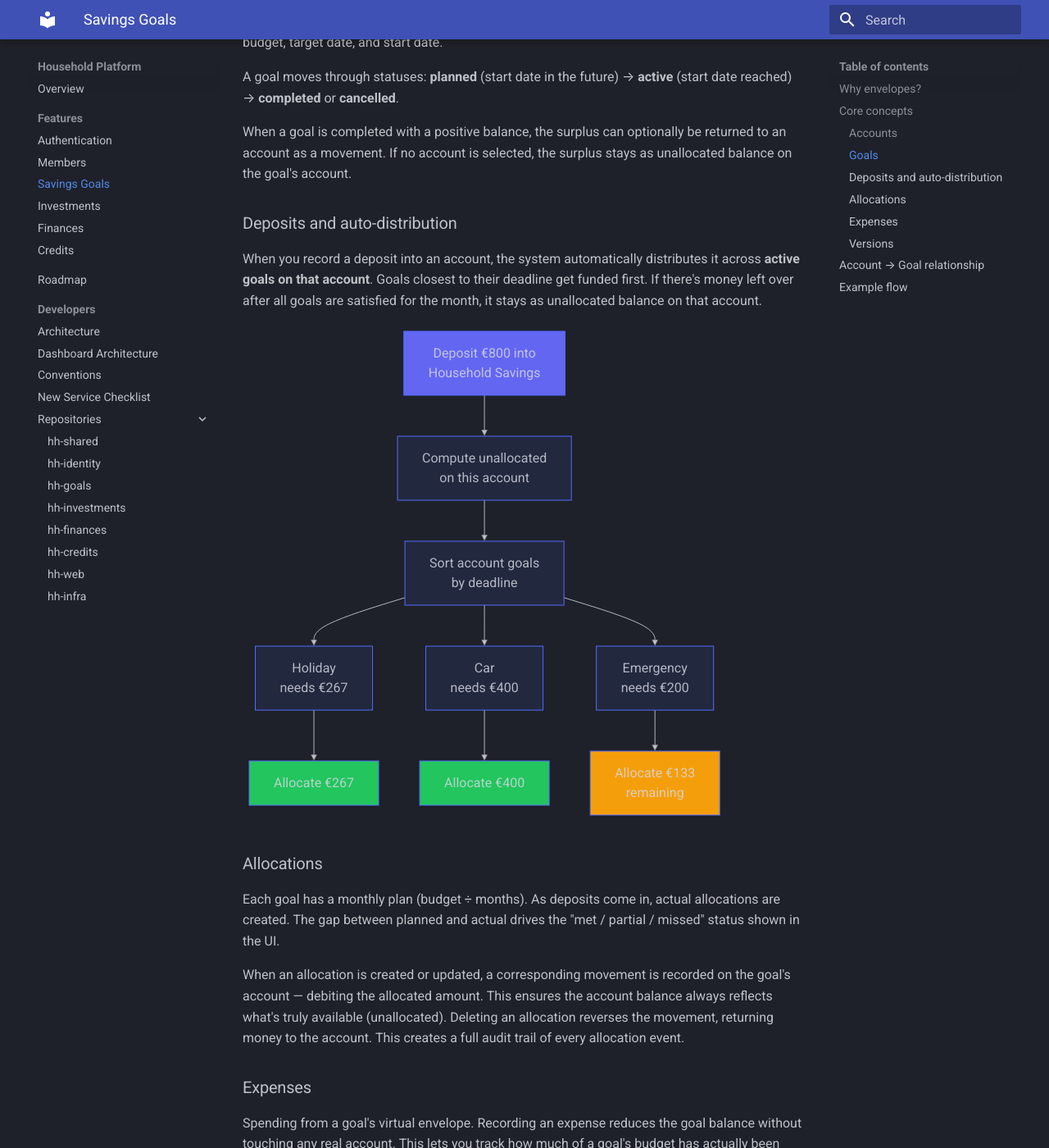
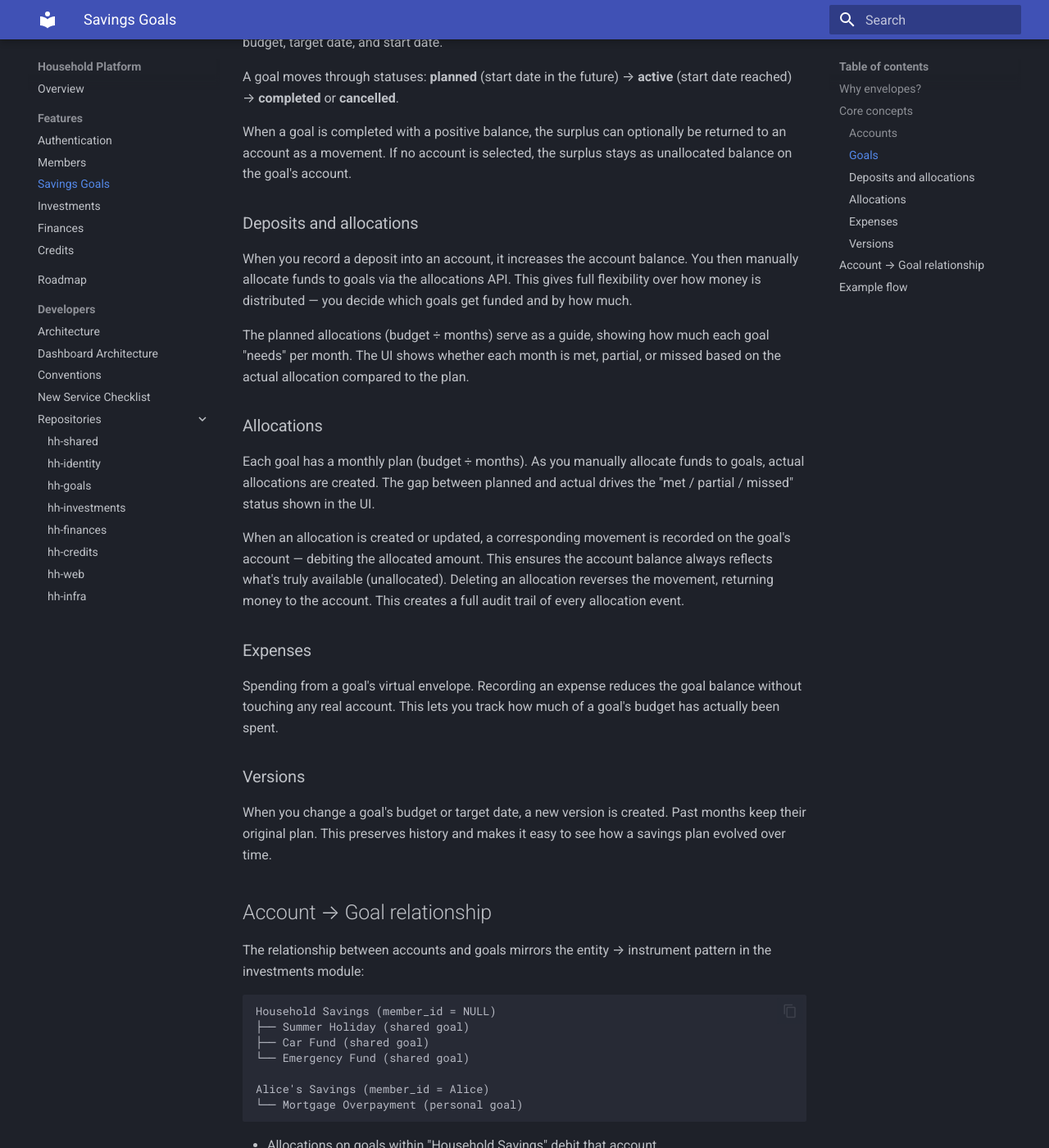
Before and after one commit to tiagorocha94/hh-docs, an MkDocs documentation site: the page built from docs/features/goals.md, in a window 1280 px wide and 1400 px high, scrolled down 819 px. Shown: the whole window at 82% size. Built offline with MkDocs 1.6.1 and Material for MkDocs 9.7.7, drawn with Linux system fonts in a browser that asks for light colours; some of the changed text lies outside the part shown.

Commit message:
docs: remove auto-distribution, bump hh-goals v0.4.0 and hh-web v0.10.4

````diff
--- a/docs/features/goals.md
+++ b/docs/features/goals.md
@@ -38,35 +38,22 @@ When a goal is completed with a positive balance, the surplus can optionally
 be returned to an account as a movement. If no account is selected, the
 surplus stays as unallocated balance on the goal's account.
 
-### Deposits and auto-distribution
+### Deposits and allocations
 
-When you record a deposit into an account, the system automatically
-distributes it across **active goals on that account**. Goals closest to
-their deadline get funded first. If there's money left over after all goals
-are satisfied for the month, it stays as unallocated balance on that account.
+When you record a deposit into an account, it increases the account balance.
+You then manually allocate funds to goals via the allocations API. This
+gives full flexibility over how money is distributed — you decide which goals
+get funded and by how much.
 
-```mermaid
-graph TD
-    D[Deposit €800 into<br/>Household Savings] --> C[Compute unallocated<br/>on this account]
-    C --> S[Sort account goals<br/>by deadline]
-    S --> G1[Holiday<br/>needs €267]
-    S --> G2[Car<br/>needs €400]
-    S --> G3[Emergency<br/>needs €200]
-    G1 --> A1[Allocate €267]
-    G2 --> A2[Allocate €400]
-    G3 --> A3[Allocate €133<br/>remaining]
-
-    style D fill:#6366f1,color:#fff
-    style A1 fill:#22c55e,color:#fff
-    style A2 fill:#22c55e,color:#fff
-    style A3 fill:#f59e0b,color:#fff
-```
+The planned allocations (budget ÷ months) serve as a guide, showing how much
+each goal "needs" per month. The UI shows whether each month is met, partial,
+or missed based on the actual allocation compared to the plan.
 
 ### Allocations
 
-Each goal has a monthly plan (budget ÷ months). As deposits come in, actual
-allocations are created. The gap between planned and actual drives the
-"met / partial / missed" status shown in the UI.
+Each goal has a monthly plan (budget ÷ months). As you manually allocate
+funds to goals, actual allocations are created. The gap between planned and
+actual drives the "met / partial / missed" status shown in the UI.
 
 When an allocation is created or updated, a corresponding movement is
 recorded on the goal's account — debiting the allocated amount. This ensures
@@ -101,8 +88,8 @@ Alice's Savings (member_id = Alice)
 └── Mortgage Overpayment (personal goal)
 ```
 
-- Deposits into "Household Savings" only distribute to goals on that account
-- Deposits into "Alice's Savings" only distribute to Alice's personal goals
+- Allocations on goals within "Household Savings" debit that account
+- Allocations on goals within "Alice's Savings" debit Alice's account
 - Surplus from a completed goal stays in the same account
 
 ## Example flow
@@ -111,7 +98,9 @@ Alice's Savings (member_id = Alice)
 2. Create a personal account "Alice's Savings"
 3. Create a shared goal "Summer Holiday" on Household Savings — budget €3,200
 4. Create a personal goal "Mortgage Extra" on Alice's Savings — budget €2,000
-5. Each month, deposit €800 into Household Savings → auto-distributes to shared goals
-6. Each month, deposit €200 into Alice's Savings → auto-distributes to Alice's goals
-7. Book flights → record an expense of €450 against Summer Holiday
-8. When the holiday is done, mark the goal as completed — surplus stays in Household Savings
+5. Each month, deposit €800 into Household Savings
+6. Manually allocate funds to shared goals (e.g. €267 to Holiday, €400 to Car)
+7. Each month, deposit €200 into Alice's Savings
+8. Manually allocate funds to Alice's personal goals
+9. Book flights → record an expense of €450 against Summer Holiday
+10. When the holiday is done, mark the goal as completed — surplus stays in Household Savings
````
Also changed, not shown: README.md (+2 -2 lines), docs/architecture.md (+2 -2 lines), docs/index.md (+0 -1 lines), docs/repositories/hh-goals.md (+1 -2 lines), docs/repositories/hh-infra.md (+2 -2 lines).
